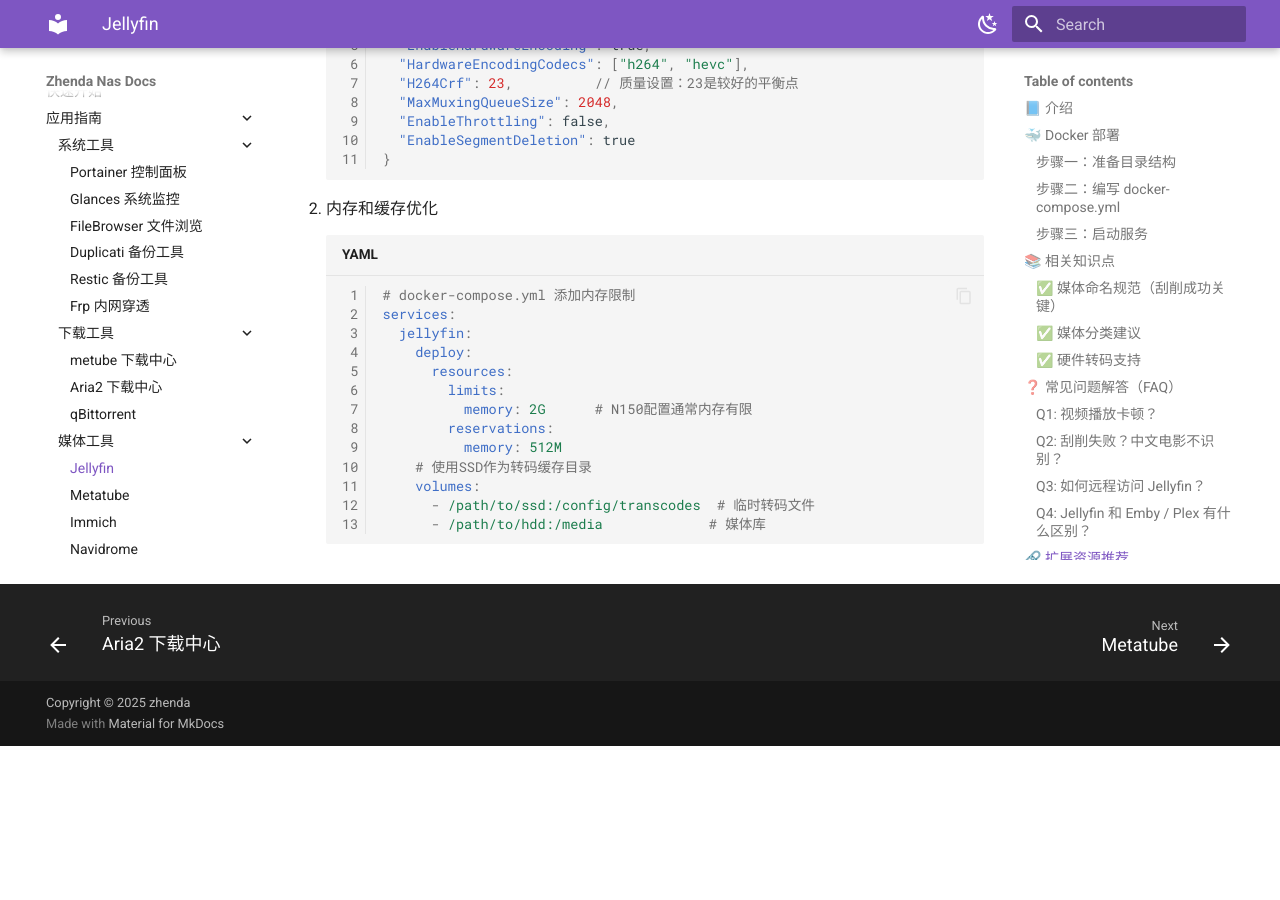
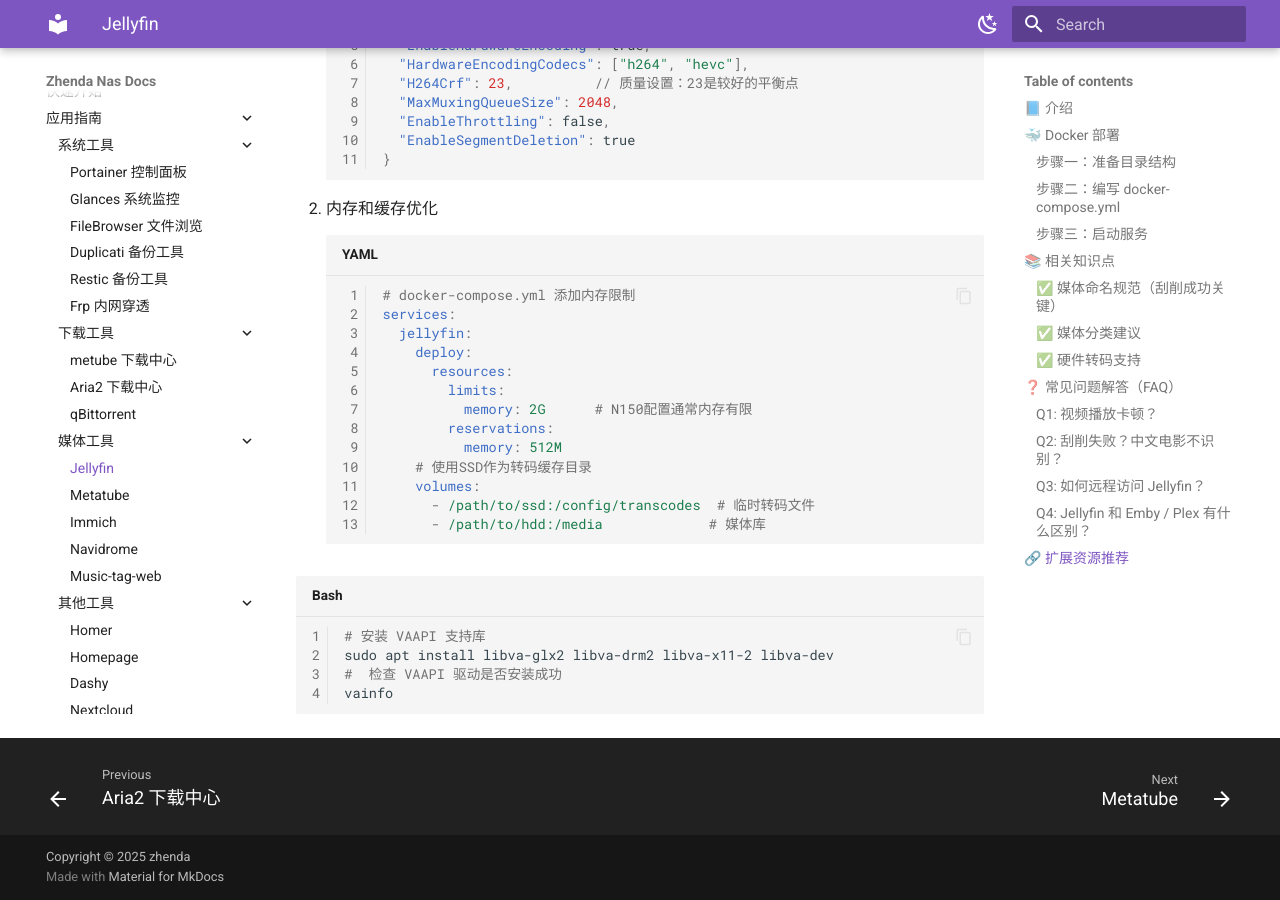
Before and after one commit to zhenda-hub/my-docker-files, an MkDocs documentation site: the page built from docs/applications/media/jellyfin.md, in a window 1280 px wide and 900 px high, scrolled down 5255 px. Built offline with MkDocs 1.6.1 and Material for MkDocs 9.7.7, drawn with Linux system fonts in a browser that asks for light colours; before the commit the page ends 6001 px from its top, so only the background shows below that.

Commit message:
update: fin vaapi

````diff
--- a/docs/applications/media/jellyfin.md
+++ b/docs/applications/media/jellyfin.md
@@ -243,3 +243,11 @@
       - /path/to/ssd:/config/transcodes  # 临时转码文件
       - /path/to/hdd:/media             # 媒体库
 ```
+
+
+```bash
+# 安装 VAAPI 支持库
+sudo apt install libva-glx2 libva-drm2 libva-x11-2 libva-dev
+#  检查 VAAPI 驱动是否安装成功
+vainfo
+```
````
